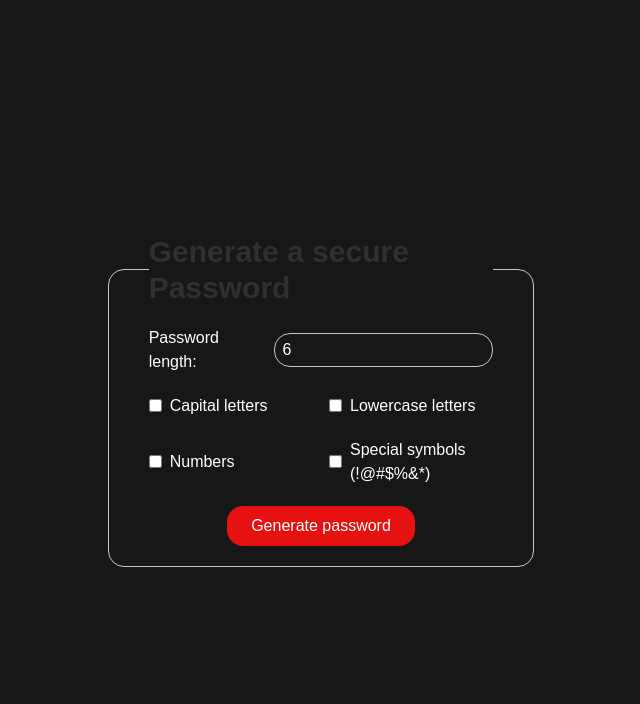
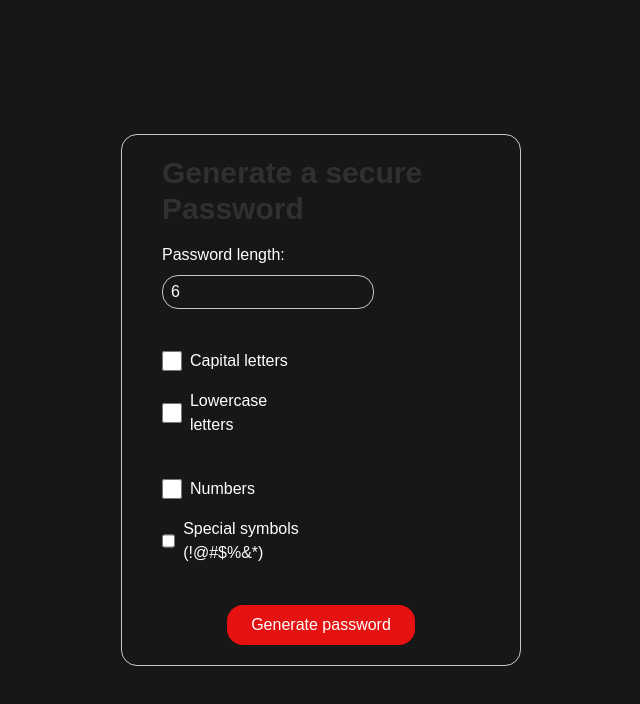
Before and after one commit to jessicapinheiro-s/generate-secure-password, a Next.js app: page / in a window 1280 px wide. Shown: the top 704 px of the page, without its empty margins (319-959 px from the left). Built offline with nearby package versions, Linux system fonts and the light colour scheme.

Commit message:
Ajustando a estilização dos checkboxs

```diff
--- a/src/app/page.tsx
+++ b/src/app/page.tsx
@@ -1,7 +1,9 @@
 'use client';
 import ModalNotificacao from "@/componentes/modal";
+import { redirect } from "next/dist/server/api-utils";
 import { useState } from "react";
 import { FaRegCopy } from "react-icons/fa";
+import { TfiReload } from "react-icons/tfi";
 
 export default function Home() {
   const [formValues, setFormValues] = useState({
@@ -83,25 +85,25 @@ export default function Home() {
 
 
   return (
-    <main className="w-full h-full flex flex-col gap-[32px] items-center justify-center">
+    <main className="w-full h-full flex flex-col gap-[32px] items-center justify-center p-10">
       {
         !generatedPassword && (
           <section className="w-full flex flex-col items-center justify-center">
             <form
               title="Generate a secure Password"
-              className="w-4/12"
+              className="w-full lg:w-4/12 border rounded-2xl border-[#c7c7c7] px-10 py-5"
             >
-              <fieldset className="w-full border rounded-2xl border-[#c7c7c7] flex flex-col items-start justify-center px-10 py-5 gap-5">
-                <legend className="font-bold text-3xl text-[#303030]">Generate a secure Password</legend>
+              <fieldset className="w-full flex flex-col items-start justify-center gap-10">
+                <legend className="font-bold text-3xl text-[#303030] my-4">Generate a secure Password</legend>
 
-                <div className="w-full flex flex-row items-center justify-start gap-2">
+                <div className="w-full flex flex-row items-center justify-start gap-2 flex-wrap">
                   <label htmlFor="passwordLength text-[#303030]">Password length:</label>
                   <input
                     type="number"
                     required
                     min={6}
                     max={64}
-                    className="w-8/12 border rounded-2xl border-[#c7c7c7] px-2 py-1 outline-none"
+                    className="w-full md:w-8/12 border rounded-2xl border-[#c7c7c7] px-2 py-1 outline-none"
                     id="passwordLength"
                     name="passwordLength"
                     placeholder="6"
@@ -110,27 +112,55 @@ export default function Home() {
                   />
                 </div>
 
-                <div className="w-full flex flex-row justify-start items-center gap-4">
-                  <div className="flex flex-row-reverse items-center justify-end gap-2 w-6/12">
+                <div className="w-full flex flex-row justify-start items-center gap-4 flex-wrap ">
+                  <div className="flex flex-row-reverse items-center justify-end gap-2 md:w-[48%] w-full ">
                     <label htmlFor="uppercaseLetters text-[#303030]">Capital letters</label>
-                    <input type="checkbox" id="uppercaseLetters" name="uppercaseLetters" checked={formValues.uppercaseLetters} onChange={handleChange} />
+                    <input
+                      type="checkbox"
+                      id="uppercaseLetters"
+                      name="uppercaseLetters"
+                      checked={formValues.uppercaseLetters}
+                      onChange={handleChange}
+                      className="w-5 h-5 accent-[#e61111]"
+                    />
                   </div>
 
-                  <div className="flex flex-row-reverse items-center justify-end gap-2 w-6/12">
+                  <div className="flex flex-row-reverse items-center justify-end gap-2 md:w-[48%] w-full ">
                     <label htmlFor="lowercaseLetters text-[#303030]">Lowercase letters</label>
-                    <input type="checkbox" id="lowercaseLetters" name="lowercaseLetters" checked={formValues.lowercaseLetters} onChange={handleChange} />
+                    <input
+                      type="checkbox"
+                      id="lowercaseLetters"
+                      name="lowercaseLetters"
+                      checked={formValues.lowercaseLetters}
+                      onChange={handleChange}
+                      className="w-5 h-5 accent-[#e61111]"
+                    />
                   </div>
                 </div>
 
-                <div className="w-full flex flex-row justify-start items-center gap-4">
-                  <div className="flex flex-row-reverse items-center justify-end gap-2 w-6/12">
+                <div className="w-full flex flex-row justify-start items-center gap-4 flex-wrap">
+                  <div className="flex flex-row-reverse items-center justify-end gap-2 md:w-[48%] w-full ">
                     <label htmlFor="numbers text-[#303030]">Numbers</label>
-                    <input type="checkbox" id="numbers" name="numbers" checked={formValues.numbers} onChange={handleChange} />
+                    <input
+                      type="checkbox"
+                      id="numbers"
+                      name="numbers"
+                      checked={formValues.numbers}
+                      onChange={handleChange}
+                      className="w-5 h-5 accent-[#e61111]"
+                    />
                   </div>
 
-                  <div className="flex flex-row-reverse items-center justify-end gap-2 w-6/12">
+                  <div className="flex flex-row-reverse items-center justify-end gap-2 md:w-[48%] w-full ">
                     <label htmlFor="specialSymbols text-[#303030]">Special symbols (!@#$%&*)</label>
-                    <input type="checkbox" id="specialSymbols" name="specialSymbols" checked={formValues.specialSymbols} onChange={handleChange} />
+                    <input
+                      type="checkbox"
+                      id="specialSymbols"
+                      name="specialSymbols"
+                      checked={formValues.specialSymbols}
+                      onChange={handleChange}
+                      className="w-5 h-5 accent-[#e61111]"
+                    />
                   </div>
                 </div>
 
@@ -151,12 +181,17 @@ export default function Home() {
 
       {
         generatedPassword && (
-          <section className="w-full flex flex-col items-center justify-center gap-4">
-            <h1 className="font-bold text-3xl">Senha gerada!</h1>
+          <section className="max-w-2xs flex flex-col items-center justify-center gap-4">
+            <h1 className="font-bold text-3xl text-[#303030]">Senha gerada!</h1>
             <div className="flex flex-row border rounded-2xl border-[#c7c7c7] px-4 py-2">
-              <input type="password" readOnly className="outline-none" value={generatedPassword.slice(0, 30)}/>
+              <input type="password" readOnly className="outline-none text-[#303030]" value={generatedPassword.slice(0, 30)}/>
               <button onClick={(e) => { e.preventDefault(); pasteText(); }}>
-                <FaRegCopy />
+                <FaRegCopy className="text-[#303030]" />
+              </button>
+            </div>
+            <div className="w-full flex flex-col items-center justify-center">
+              <button onClick={(e) => { e.preventDefault(); }} className="w-full bg-[#e61111] text-white px-4 py-4 rounded-2xl flex flex-col justify-center items-center">
+                <TfiReload />
               </button>
             </div>
           </section>
```
